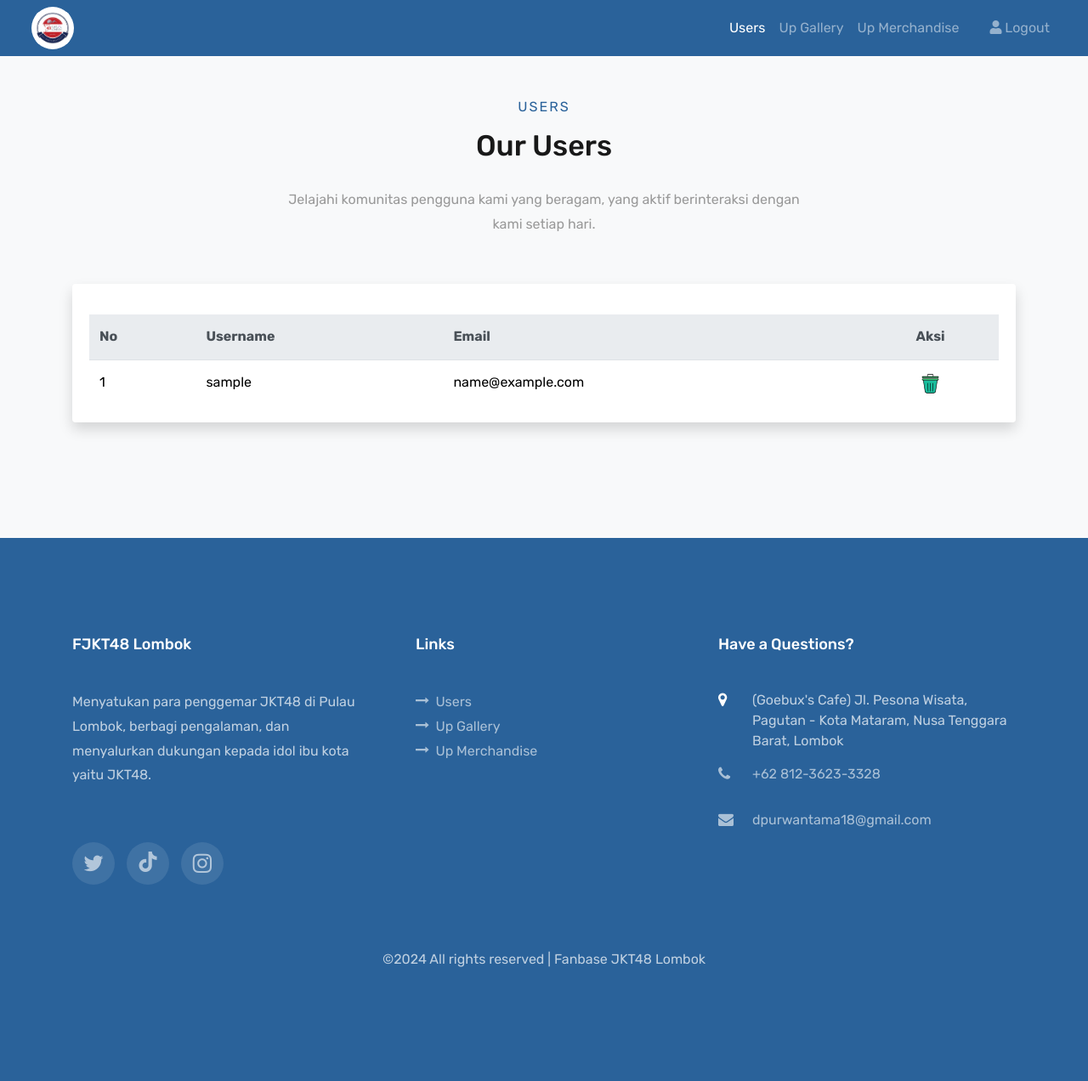
After one commit to LaluSirdi/GALAX, a Flask app: page /user in a window 1280 px wide. The commit adds this page. Shown: the whole page at 85% size. Run offline with Flask 3, Linux system fonts and the light colour scheme; the visitor is signed in with stand-in values (Sample User, id 1); a database or web service that is not in the repository returns one stand-in record (values such as "Sample title"); some libraries are stand-ins or nearby versions; some web fonts are replaced.

Commit message:
update app

```diff
--- a/app.py
+++ b/app.py
@@ -1,4 +1,3 @@
-import bcrypt
 from flask import Flask, redirect, url_for, render_template, request, jsonify, flash, session
 from pymongo import MongoClient
 from bson import ObjectId
@@ -6,6 +5,7 @@ from flask_bcrypt import Bcrypt
 from flask_session import Session
 from flask_bcrypt import generate_password_hash
 import os
+from functools import wraps
 
 app = Flask(__name__)
 
@@ -14,11 +14,42 @@ db = client.dbfjkt
 users_collection = db['users']
 
 app.secret_key = 'galax'
-bcrypt = Bcrypt()
+SECRET_KEY = "GALAX"
+bcrypt = Bcrypt(app)
 
+def admin_required(f):
+    @wraps(f)
+    def decorated_function(*args, **kwargs):
+        if 'username' not in session or session['username'] == '':
+            flash('Harap login terlebih dahulu.', 'error')
+            return redirect(url_for('index'))
+        if 'status' not in session or session['status'] != 'login':
+            flash('Anda harus login terlebih dahulu untuk mengakses halaman ini.', 'error')
+            return redirect(url_for('index'))
+        if session['username'] != 'admin1':
+            flash('Akses ditolak. Hanya admin yang dapat mengakses halaman ini.', 'error')
+            return redirect(url_for('beranda'))
+        return f(*args, **kwargs)
+    return decorated_function
+
+def user_required(f):
+    @wraps(f)
+    def decorated_function(*args, **kwargs):
+        if 'username' not in session or session['username'] == '':
+            flash('Harap login terlebih dahulu.', 'error')
+            return redirect(url_for('index'))
+        if 'status' not in session or session['status'] != 'login':
+            flash('Anda harus login terlebih dahulu untuk mengakses halaman ini.', 'error')
+            return redirect(url_for('index'))
+        if session['username'] == 'admin1':
+            flash('Akses ditolak, harus login sebagai user.', 'error')
+            return redirect(url_for('upmerchandise'))
+        return f(*args, **kwargs)
+    return decorated_function
 
 @app.route('/')
 def index():
+    session.clear()
     return render_template('index.html')
 
 @app.route('/register', methods=['GET', 'POST'])
@@ -55,30 +86,35 @@ def register():
 @app.route('/login', methods=['POST'])
 def login():
     if request.method == 'POST':
-        users = db.users
-        login_user = users.find_one({'username': request.form['username']})
+        login_user = users_collection.find_one({'username': request.form['username']})
 
         if login_user and bcrypt.check_password_hash(login_user['password'], request.form['password']):
             session['username'] = request.form['username']
-            if request.form['username'] == 'admin1' and request.form['password'] == 'admin1234':
+            session['_id'] = str(login_user['_id'])
+            session['status'] = 'login'
+            if request.form['username'] == 'admin1':
                 return redirect(url_for('upmerchandise'))
             else:
                 return redirect(url_for('beranda'))
 
-        return render_template('index.html', error_message="Kombinasi username/password tidak valid")
+        flash('Kombinasi username/password tidak valid', 'error')
+        return redirect(url_for('index'))
 
     return render_template('index.html')
 
 @app.route('/beranda')
+@user_required
 def beranda():
     return render_template('beranda.html')
 
 @app.route('/merchandise')
+@user_required
 def merchandise():
     merchandise = list(db.merchandise.find({}))
     return render_template('merchandise.html', merchandise=merchandise)
 
 @app.route('/beli')
+@user_required
 def beli():
     nama = request.args.get('nama')
     harga = request.args.get('harga')
@@ -86,18 +122,34 @@ def beli():
     return redirect(f'https://wa.me/{whatsapp}?text=Saya tertarik dengan {nama} seharga {harga}. Tolong informasi lebih lanjut.')
 
 @app.route('/gallery')
+@user_required
 def gallery():
     return render_template('gallery.html')
 
 @app.route('/contact')
+@user_required
 def contact():
     return render_template('contact.html')
 
 @app.route('/about')
+@user_required
 def about():
     return render_template('about.html')
 
+@app.route('/user')
+@admin_required
+def user():
+    user = list(users_collection.find({}))
+    return render_template('user.html', user=user)
+
+@app.route('/deleteUser/<_id>', methods=['GET', 'POST'])
+@admin_required
+def deleteUser(_id):
+    users_collection.delete_one({"_id": ObjectId(_id)})
+    return redirect(url_for("user"))
+
 @app.route('/upmerchandise', methods=['GET', 'POST'])
+@admin_required
 def upmerchandise():
     if request.method == 'POST':
         nama = request.form['nama']
@@ -126,6 +178,7 @@ def upmerchandise():
     return render_template('up-merchandise.html', merchandise=merchandise)
 
 @app.route('/editMerchandise/<_id>', methods=['GET', 'POST'])
+@admin_required
 def editMerchandise(_id):
     if request.method == 'POST':
         id = request.form['_id']
@@ -153,13 +206,15 @@ def editMerchandise(_id):
     merchandise = db.merchandise.find_one({"_id": id})
     return jsonify({'nama': merchandise['nama'], 'harga': merchandise['harga'], 'deskripsi': merchandise['deskripsi'], 'gambar': merchandise['gambar']})
 
-@app.route('/deleteMerchandise/<_id>',methods=['GET','POST'])
+@app.route('/deleteMerchandise/<_id>', methods=['GET', 'POST'])
+@admin_required
 def deleteMerchandise(_id):
-   id = ObjectId(_id)
-   db.merchandise.delete_one({"_id": ObjectId(_id)})
-   return redirect(url_for("upmerchandise"))
+    id = ObjectId(_id)
+    db.merchandise.delete_one({"_id": id})
+    return redirect(url_for("upmerchandise"))
 
 @app.route('/upgallery')
+@admin_required
 def home():
     return render_template('up-gallery.html')
 
--- a/static/assets/js/main.js
+++ b/static/assets/js/main.js
@@ -25,6 +25,35 @@ document.addEventListener('DOMContentLoaded', function() {
 	   openModal('SignIn');
    });
 });
+
+  document.addEventListener('DOMContentLoaded', function() {
+    // Fungsi untuk memformat angka menjadi Rupiah
+    function formatRupiah(angka, prefix) {
+      var number_string = angka.toString(),
+          split = number_string.split(','),
+          sisa = split[0].length % 3,
+          rupiah = split[0].substr(0, sisa),
+          ribuan = split[0].substr(sisa).match(/\d{3}/gi);
+
+      // Menambahkan titik jika ada ribuan
+      if (ribuan) {
+        separator = sisa ? '.' : '';
+        rupiah += separator + ribuan.join('.');
+      }
+
+      rupiah = split[1] != undefined ? rupiah + ',' + split[1] : rupiah;
+      return prefix == undefined ? rupiah : (rupiah ? 'Rp. ' + rupiah : '');
+    }
+
+    // Mengambil semua elemen dengan class "harga-item"
+    var hargaItems = document.querySelectorAll('.harga-item');
+
+    // Loop melalui setiap elemen dan format harganya
+    hargaItems.forEach(function(hargaItem) {
+      var harga = parseInt(hargaItem.textContent.replace('Rp. ', '').replace(/[^0-9]/g, ''));
+      hargaItem.textContent = formatRupiah(harga, 'Rp. ');
+    });
+  });
 
 function closeModal() {
    document.getElementById("modal").style.display = "none";
--- a/templates/merchandise.html
+++ b/templates/merchandise.html
@@ -14,7 +14,7 @@
               <div class="trending_content">
                 <p class="trending_p">Product</p>
                 <h2 class="trending_title">Exclusive JKT48 Merchandise!</h2>
-                <a href="#" class="trending_btn">Shop Now!</a>
+                <a href="#shop" class="trending_btn">Shop Now!</a>
               </div>
               <div class="img_conta">
                 <img src="../static/assets/img/product/banner-2.png" alt="header" class="img_large" />
@@ -28,7 +28,7 @@
                 {% for item in merchandise %}
                 <div class="room__card">
                     <div class="img">
-                            <a href="../static/assets/img/product/{{item.gambar}}" class="icon image-popup d-flex justify-content-center align-items-center" >
+                        <a href="../static/assets/img/product/{{item.gambar}}" class="icon image-popup d-flex justify-content-center align-items-center">
                             <img src="../static/assets/img/product/{{item.gambar}}" class="block-20" alt="Colorlib Template" style="height: 450px;">
                         </a>
                     </div>
@@ -38,7 +38,7 @@
                             <p>{{item.deskripsi}}</p>
                             <div class="d-flex align-items-center mt-4 meta">
                                 <p class="mb-0"><a href="/beli?nama={{item.nama}}&harga={{item.harga}}" class="btn btn-primary btn-small">Contact <span class="ion-logo-whatsapp"></span></a></p>
-                                    <h3 class="ml-auto mb-0">Rp. {{item.harga}}</h3>
+                                <h3 class="ml-auto mb-0 harga-item">Rp. {{item.harga}}</h3>
                             </div>
                         </div>
                     </div>
--- /dev/null
+++ b/templates/user.html
@@ -0,0 +1,223 @@
+<!DOCTYPE html>
+<html lang="en">
+  <head>
+    <title>FJKT48 Lombok</title>
+    <meta charset="utf-8">
+    <meta name="viewport" content="width=device-width, initial-scale=1, shrink-to-fit=no">
+	  <link href="../static/assets/img/logo_4.png" rel="shortcut icon" type="image/x-icon" />
+
+    <link href="https://fonts.googleapis.com/css?family=Rubik:300,400,500,700,900" rel="stylesheet">
+	  <link rel="stylesheet" href="https://cdnjs.cloudflare.com/ajax/libs/font-awesome/5.15.4/css/all.min.css">
+
+    <link rel="stylesheet" href="../static/assets/css/open-iconic-bootstrap.min.css">
+    <link rel="stylesheet" href="../static/assets/css/animate.css">
+
+    <link rel="stylesheet" href="../static/assets/css/owl.carousel.min.css">
+    <link rel="stylesheet" href="../static/assets/css/owl.theme.default.min.css">
+    <link rel="stylesheet" href="../static/assets/css/magnific-popup.css">
+
+    <link rel="stylesheet" href="../static/assets/css/aos.css">
+
+    <link rel="stylesheet" href="../static/assets/css/ionicons.min.css">
+
+    <link rel="stylesheet" href="../static/assets/css/flaticon.css">
+    <link rel="stylesheet" href="../static/assets/css/icomoon.css">
+    <link rel="stylesheet" href="../static/assets/css/style.css">
+    <link rel="stylesheet" href="../static/assets/css/style-gallery.css">
+  </head>
+  <body>
+
+    <nav class="navbar navbar-expand-lg navbar-dark ftco_navbar bg-primary ftco-navbar-primary" id="ftco-navbar">
+	    <div class="container">
+	      <div class="logo-circle navbar-brand">
+          <img src="../static/assets/img/logo_3.png" alt="Logo">
+        </div>
+	      <button class="navbar-toggler js-fh5co-nav-toggle fh5co-nav-toggle" type="button" data-toggle="collapse" data-target="#ftco-nav" aria-controls="ftco-nav" aria-expanded="false" aria-label="Toggle navigation">
+	        <span class="oi oi-menu"></span> Menu
+	      </button>
+
+	      <div class="collapse navbar-collapse" id="ftco-nav">
+	        <ul class="navbar-nav nav ml-auto">
+	          <li class="nav-item"><a href="/user" class="nav-link" data-nav-section="users"><span>Users</span></a></li>
+	          <li class="nav-item"><a href="/upgallery" class="nav-link" data-nav-section="gallery"><span>Up Gallery</span></a></li>
+	          <li class="nav-item"><a href="/upmerchandise" class="nav-link" data-nav-section="merchandise"><span>Up Merchandise</span></a></li>
+            <li class="nav-item">
+              <a href="#" class="nav-link" id="user-account"><span><i class="fas fa-user"></i> <span class="login-text">Logout</span></span></a>
+            </li>
+          </ul>
+	      </div>
+	    </div>
+      <div id="logout-popup">
+        <p>Anda yakin ingin logout?</p>
+        <button id="logout-btn">Logout</button>
+        <button id="cancel-btn">Cancel</button>
+      </div>
+	</nav>
+
+  <script>
+    document.addEventListener("DOMContentLoaded", function () {
+      document.getElementById("user-account").addEventListener("click", function () {
+        document.getElementById("logout-popup").style.display = "block";
+      });
+
+      document.getElementById("cancel-btn").addEventListener("click", function () {
+        document.getElementById("logout-popup").style.display = "none";
+      });
+
+      document.getElementById("logout-btn").addEventListener("click", function () {
+        window.location.href = "/";
+      });
+    });
+  </script>
+
+<section class="ftco-section bg-light" data-section="users">
+    <div class="container">
+        <div class="row justify-content-center pb-5" style="margin-bottom: -2rem;">
+          <div class="col-md-7 heading-section text-center ftco-animate">
+            <span class="subheading">Users</span>
+            <h2 class="mb-4">Our Users</h2>
+            <p>Jelajahi komunitas pengguna kami yang beragam, yang aktif berinteraksi dengan kami setiap hari.</p>
+          </div>
+        </div>
+            <div class="tabel mt-4">
+                <div class="card border-0 shadow mb-4">
+                <div class="card-body">
+                    <div class="table-responsive">
+                    <table class="table table-centered table-nowrap mb-0 rounded mt-3">
+                        <thead class="thead-light">
+                        <tr>
+                            <th class="border-0 rounded-start">No</th>
+                            <th class="border-0">Username</th>
+                            <th class="border-0">Email</th>
+                            <th class="border-0 rounded-end text-center">Aksi</th>
+                        </tr>
+                        </thead>
+                        {% for item in user %}
+                        <tr>
+                        <td style="color: black;">{{loop.index}}</td>
+                        <td style="color: black;">{{ item.username }}</td>
+                        <td style="color: black;">{{ item.email }}</td>
+
+                        <td class="text-center">
+
+                            <a href="/deleteUser/{{item._id}}">
+                            <svg xmlns="http://www.w3.org/2000/svg" x="0px" y="0px" width="25" height="25" viewBox="0 0 172 172"
+                                style=" fill:#7d1710;">
+                                <g fill="none" fill-rule="nonzero" stroke="none" stroke-width="1" stroke-linecap="butt"
+                                stroke-linejoin="miter" stroke-miterlimit="10" stroke-dasharray="" stroke-dashoffset="0"
+                                font-family="none" font-weight="none" font-size="none" text-anchor="none"
+                                style="mix-blend-mode: normal">
+                                <path d="M0,172v-172h172v172z" fill="none"></path>
+                                <g>
+                                    <g>
+                                    <path
+                                        d="M151.73961,33.19398v0.00336c-0.00037,2.73832 -2.22012,4.95807 -4.95844,4.95844h-121.56234c-2.73832,-0.00037 -4.95807,-2.22012 -4.95844,-4.95844v-0.00336c0.00037,-2.73832 2.22012,-4.95807 4.95844,-4.95844h121.56234c2.73832,0.00037 4.95807,2.22012 4.95844,4.95844z"
+                                        fill="#2ecc71"></path>
+                                    <path
+                                        d="M150.28836,47.87109c1.4176,1.41862 1.84137,3.55135 1.07378,5.40415c-0.76759,1.8528 -2.57545,3.061 -4.58097,3.06147h-121.56234c-2.73847,0 -4.95844,-2.21997 -4.95844,-4.95844c0,-2.73847 2.21997,-4.95844 4.95844,-4.95844h121.56234c1.31548,-0.00163 2.57748,0.52058 3.50719,1.45125z"
+                                        fill="#2ecc71"></path>
+                                    <path
+                                        d="M142.55844,56.33672v0.02016l-14.17656,90.79383c-1.13692,7.96126 -7.95531,13.87474 -15.99734,13.87422h-52.76906c-8.04203,0.00052 -14.86042,-5.91296 -15.99734,-13.87422l-14.17656,-90.79383v-0.02016z"
+                                        fill="#1abc9c"></path>
+                                    <path
+                                        d="M86,149.27047c1.1132,0 2.01563,-0.90243 2.01563,-2.01562v-64.63773c0,-1.1132 -0.90243,-2.01562 -2.01562,-2.01562c-1.1132,0 -2.01562,0.90243 -2.01562,2.01563v64.63773c0,1.1132 0.90243,2.01563 2.01563,2.01563z"
+                                        fill="#000000"></path>
+                                    <path
+                                        d="M103.64881,149.26644c0.04266,0.00269 0.08533,0.00403 0.12766,0.00403c1.06359,-0.00112 1.94328,-0.82846 2.00958,-1.88998l4.04166,-64.63908c0.06939,-1.11107 -0.77506,-2.06801 -1.88612,-2.1374c-1.11107,-0.06939 -2.06801,0.77506 -2.1374,1.88612l-4.04133,64.63773c-0.03366,0.53372 0.14616,1.05895 0.49988,1.46005c0.35372,0.4011 0.85233,0.64519 1.38608,0.67853z"
+                                        fill="#000000"></path>
+                                    <path
+                                        d="M66.21328,147.38048c0.0663,1.06152 0.94599,1.88886 2.00958,1.88998c0.04233,0 0.08499,0 0.12766,-0.00403c1.11094,-0.06945 1.95528,-1.02628 1.88595,-2.13723l-4.04133,-64.63773c-0.03759,-0.72419 -0.4613,-1.37237 -1.10956,-1.69737c-0.64826,-0.325 -1.42113,-0.27673 -2.02391,0.12641c-0.60278,0.40314 -0.94254,1.099 -0.88973,1.82224z"
+                                        fill="#000000"></path>
+                                    <path
+                                        d="M20.28626,56.36091c1.30025,1.32603 3.07547,2.07901 4.93257,2.09222h2.49602l13.90781,88.97809c1.32655,8.91206 8.98257,15.50673 17.99281,15.49848h52.76906c8.98465,0 16.72028,-6.60252 17.98878,-15.47295l13.91352,-89.00362h2.49434c3.8962,0 7.05469,-3.15849 7.05469,-7.05469c0,-3.8962 -3.15849,-7.05469 -7.05469,-7.05469h-121.56234c-2.83186,0.0326 -5.36973,1.75549 -6.44511,4.37543c-1.07538,2.61993 -0.47979,5.62899 1.51254,7.64173zM126.38674,146.86045c-1.03459,6.93075 -6.99469,12.05477 -14.00221,12.03798h-52.76906c-7.01643,0.01414 -12.98029,-5.12277 -14.00591,-12.06385l-13.8161,-88.38146h108.41341zM25.21883,48.375h121.56234c0.78369,0.0084 1.53185,0.32821 2.07945,0.88889c0.55568,0.57761 0.86524,1.3485 0.86336,2.15c0.00326,1.63731 -1.30582,2.97538 -2.94281,3.00798h-121.56234c-0.78753,-0.01589 -1.53658,-0.34354 -2.08281,-0.91106c-0.55499,-0.5727 -0.864,-1.33974 -0.86101,-2.13723c-0.0028,-1.63595 1.3081,-2.97123 2.94382,-2.99858z"
+                                        fill="#000000"></path>
+                                    <path
+                                        d="M18.24477,33.25949c-0.00299,3.86605 3.10824,7.01324 6.97406,7.05469h121.56234c3.8962,0 7.05469,-3.15849 7.05469,-7.05469c0,-3.8962 -3.15849,-7.05469 -7.05469,-7.05469h-35.9218v-10.27129c0,-3.84581 -3.24247,-6.8632 -7.08828,-6.8632h-35.54219c-3.84548,0 -7.08828,3.01739 -7.08828,6.8632v10.26961h-35.9218c-3.86633,0.04182 -6.9776,3.18981 -6.97406,7.05637zM149.72398,33.25949c0.00522,1.64069 -1.30258,2.98432 -2.94281,3.02344h-121.56234c-1.6698,0 -3.02344,-1.35364 -3.02344,-3.02344c0,-1.6698 1.35364,-3.02344 3.02344,-3.02344h121.56234c1.64008,0.03947 2.94767,1.38289 2.94281,3.02344zM65.17188,15.93352c0,-1.62258 1.43445,-2.83195 3.05703,-2.83195h35.54219c1.62258,0 3.05703,1.20937 3.05703,2.83195v10.26961h-41.65625z"
+                                        fill="#000000"></path>
+                                    </g>
+                                </g>
+                                </g>
+                            </svg></a>
+
+
+                        </td>
+                        </tr>
+                        {% endfor %}
+                    </table>
+                    </div>
+                </div>
+                <!-- /.card -->
+            </div>
+        </div>
+    </div>
+</section>
+
+<footer class="ftco-footer ftco-section">
+    <div class="container">
+      <div class="row mb-5">
+        <div class="col-md">
+          <div class="ftco-footer-widget mb-4">
+            <h2 class="ftco-heading-2">FJKT48 Lombok</h2>
+            <p>Menyatukan para penggemar JKT48 di Pulau Lombok, berbagi pengalaman, dan menyalurkan dukungan kepada idol ibu kota yaitu JKT48.</p>
+            <ul class="ftco-footer-social list-unstyled float-md-left float-lft mt-5">
+              <li class="ftco-animate"><a href="https://x.com/fjkt48_lombokuy"><span class="icon-twitter"></span></a></li>
+              <li class="ftco-animate" style="text-align: center;"><a href="https://www.tiktok.com/@fjkt48.lombok" style="font-size: 24px; padding: 3px; align-items: center;"><i class="fab fa-tiktok"></i></a></li>
+              <li class="ftco-animate"><a href="https://www.instagram.com/fjkt48.lombok"><span class="icon-instagram"></span></a></li>
+            </ul>
+          </div>
+        </div>
+        <div class="col-md">
+          <div class="ftco-footer-widget mb-4 ml-md-4">
+            <h2 class="ftco-heading-2">Links</h2>
+            <ul class="list-unstyled">
+              <li><a href="/user"><span class="icon-long-arrow-right mr-2"></span>Users</a></li>
+              <li><a href="/upcontact"><span class="icon-long-arrow-right mr-2"></span>Up Gallery</a></li>
+              <li><a href="/upmerchandise"><span class="icon-long-arrow-right mr-2"></span>Up Merchandise</a></li>
+            </ul>
+          </div>
+        </div>
+        <div class="col-md">
+          <div class="ftco-footer-widget mb-4">
+              <h2 class="ftco-heading-2">Have a Questions?</h2>
+              <div class="block-23 mb-3">
+                <ul>
+                  <li><span class="icon icon-map-marker"></span><span class="text"> (Goebux's Cafe) Jl. Pesona Wisata, Pagutan - Kota Mataram, Nusa Tenggara Barat, Lombok</span></li>
+                  <li><a href="tel://081236233328"><span class="icon icon-phone"></span><span class="text">+62 812-3623-3328</span></a></li>
+                  <li><a href="mailto:dpurwantama18@gmail.com"><span class="icon icon-envelope"></span><span class="text">dpurwantama18@gmail.com</span></a></li>
+                </ul>
+              </div>
+          </div>
+        </div>
+      </div>
+      <div class="row">
+        <div class="col-md-12 text-center">
+          <p>
+              &copy;<script>document.write(new Date().getFullYear());</script> All rights reserved | Fanbase JKT48 Lombok
+          </p>
+        </div>
+      </div>
+    </div>
+  </footer>
+
+  <!-- loader -->
+  <div id="ftco-loader" class="show fullscreen"><svg class="circular" width="48px" height="48px"><circle class="path-bg" cx="24" cy="24" r="22" fill="none" stroke-width="4" stroke="#eeeeee"/><circle class="path" cx="24" cy="24" r="22" fill="none" stroke-width="4" stroke-miterlimit="10" stroke="#F96D00"/></svg></div>
+
+
+  <script src="../static/assets/js/jquery.min.js"></script>
+  <script src="../static/assets/js/jquery-migrate-3.0.1.min.js"></script>
+  <script src="../static/assets/js/popper.min.js"></script>
+  <script src="../static/assets/js/bootstrap.min.js"></script>
+  <script src="../static/assets/js/jquery.easing.1.3.js"></script>
+  <script src="../static/assets/js/jquery.waypoints.min.js"></script>
+  <script src="../static/assets/js/jquery.stellar.min.js"></script>
+  <script src="../static/assets/js/owl.carousel.min.js"></script>
+  <script src="../static/assets/js/jquery.magnific-popup.min.js"></script>
+  <script src="../static/assets/js/aos.js"></script>
+  <script src="../static/assets/js/jquery.animateNumber.min.js"></script>
+  <script src="../static/assets/js/scrollax.min.js"></script>
+  <script src="https://maps.googleapis.com/maps/api/js?key=AIzaSyBVWaKrjvy3MaE7SQ74_uJiULgl1JY0H2s&sensor=false"></script>
+  <script src="../static/assets/js/google-map.js"></script>
+  <script src="../static/assets/js/main.js"></script>
+
+  </body>
+</html>
```
Also changed, not shown: templates/up-gallery.html (+3 -27 lines), templates/up-merchandise.html (+4 -4 lines), static/assets/img/about-2.jpg (deleted), static/assets/img/person_1.jpg (deleted), static/assets/img/person_2.jpg (deleted), static/assets/img/person_3.jpg (deleted), static/assets/img/person_4.jpg (deleted), 1 other file. Lines whose indentation alone changed are shown as unchanged.
